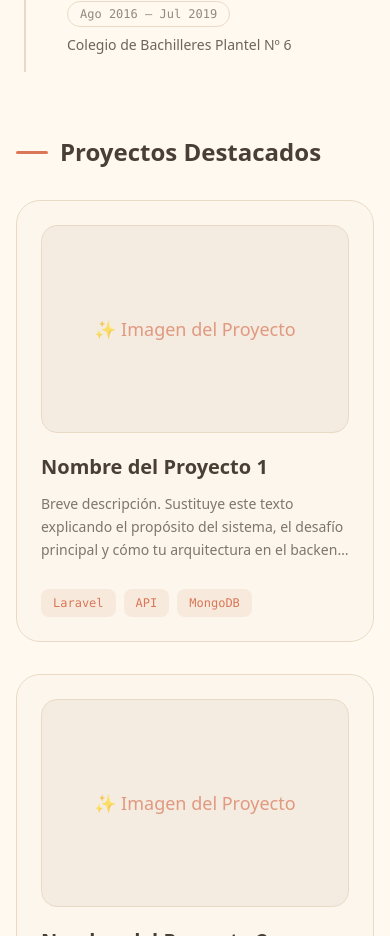
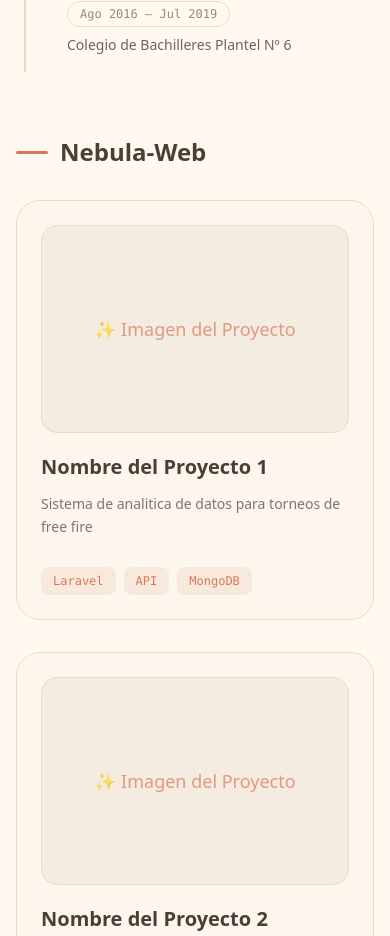
Before and after one commit to alnuxE/Portafolio, a Next.js app: page / in a window 390 px wide. Shown: the part 1430-2366 px from the top of the page. Built offline with nearby package versions, Linux system fonts and the light colour scheme.

Commit message:
footer responsive

```diff
--- a/app/page.tsx
+++ b/app/page.tsx
@@ -123,7 +123,7 @@ export default function Home() {
         <section id="proyectos" className="scroll-mt-20 md:scroll-mt-24 opacity-0-init animate-fade-in-up delay-400">
           <h3 className="text-2xl md:text-3xl font-semibold mb-8 md:mb-10 flex items-center gap-3 md:gap-4 text-[var(--text-page)] transition-colors duration-300">
             <span className="w-8 md:w-10 h-[3px] bg-[var(--accent)] rounded-full"></span>
-            Proyectos Destacados
+            Nebula-Web
           </h3>
 
           <div className="grid grid-cols-1 md:grid-cols-2 gap-8">
@@ -135,7 +135,7 @@ export default function Home() {
               <div className="w-full">
                 <h4 className="text-xl font-bold text-[var(--text-page)] group-hover:text-[var(--accent)] transition-colors duration-300">Nombre del Proyecto 1</h4>
                 <p className="text-[var(--text-page)]/70 text-sm line-clamp-3 mt-3 leading-relaxed transition-colors duration-300">
-                  Breve descripción. Sustituye este texto explicando el propósito del sistema, el desafío principal y cómo tu arquitectura en el backend lo resolvió eficazmente.
+                  Sistema de analitica de datos para torneos de free fire
                 </p>
               </div>
               <div className="flex flex-wrap gap-2 mt-auto pt-2">
```
